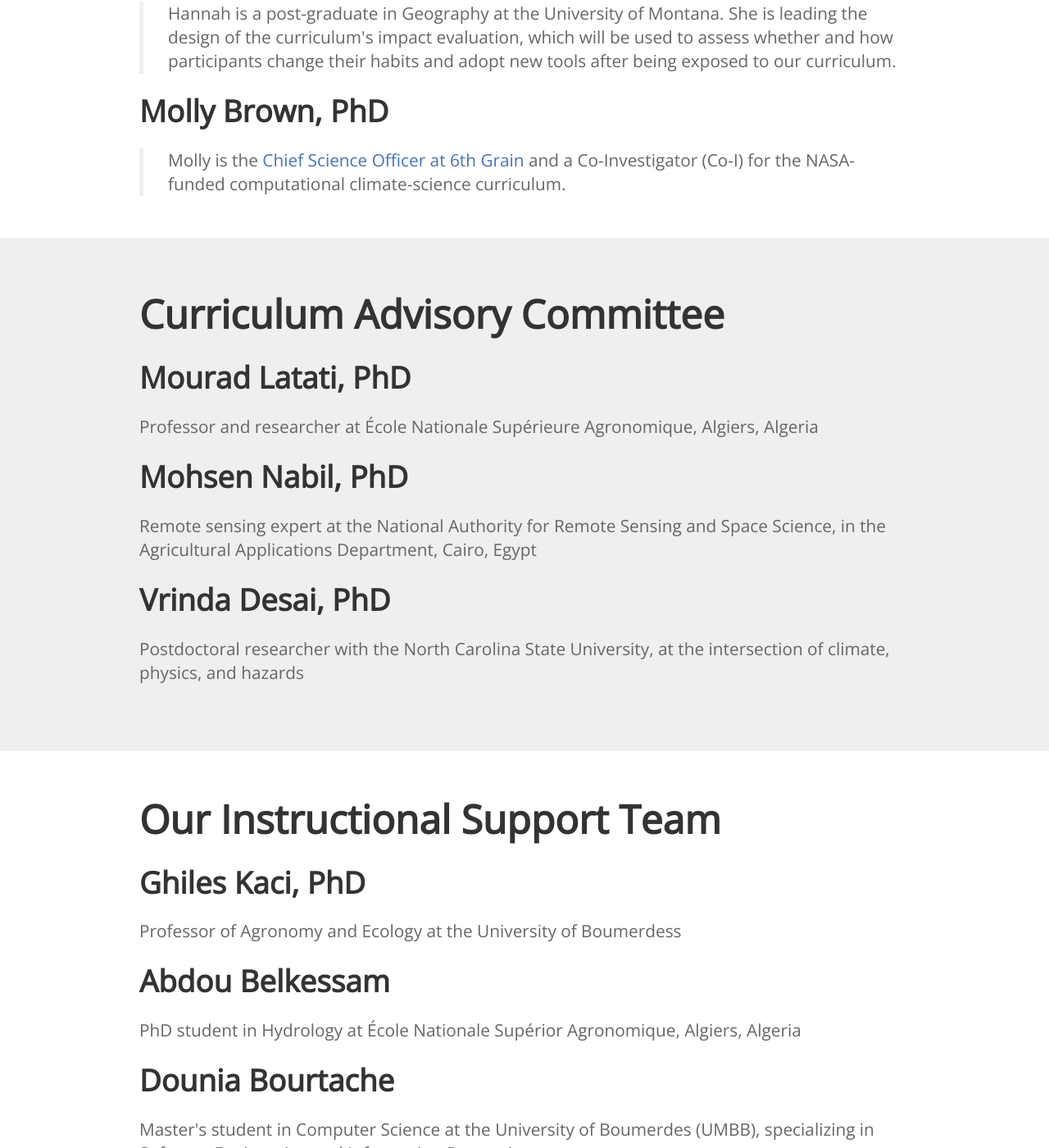
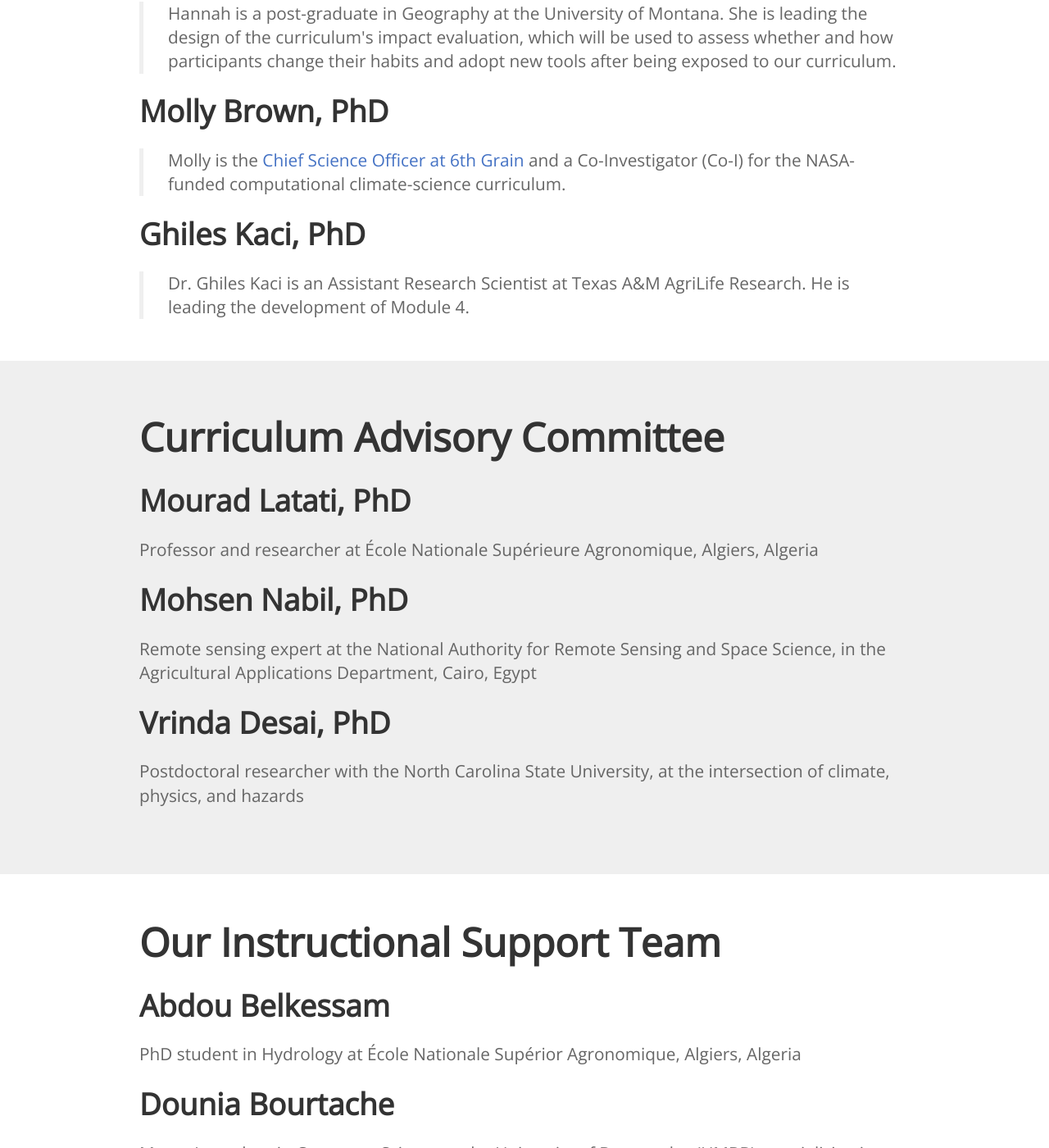
Before and after one commit to OpenClimateScience/OpenClimateScience.github.io, a Jekyll site: the page built from team.md, in a window 1280 px wide and 1400 px high, scrolled down 774 px. Shown: the whole window at 82% size. Built offline with Jekyll 4.4.1, drawn with Linux system fonts in a browser that asks for light colours; nearby versions of some CDN libraries.

Commit message:
Updated curriculum, added Ghiles' new affiliation

```diff
--- a/team.md
+++ b/team.md
@@ -34,6 +34,12 @@ permalink: /team
 		Molly is the <a href="https://www.6grain.com/" target="_blank">Chief Science Officer at 6th Grain</a> and a Co-Investigator (Co-I) for the NASA-funded computational climate-science curriculum.
 		</p>
 	</div>
+	<div class="bio">
+		<h2 class="team">Ghiles Kaci, PhD</h2>
+		<p>
+		Dr. Ghiles Kaci is an Assistant Research Scientist at Texas A&M AgriLife Research. He is leading the development of Module 4.
+		</p>
+	</div>
 </div>
 
 <div class="darker">
@@ -51,10 +57,6 @@ permalink: /team
 
 <div class="container" style="padding-top:50px;">
 	<h1 class="editable">Our Instructional Support Team</h1>
-
-	<h2 class="team">Ghiles Kaci, PhD</h2>
-	<p>Professor of Agronomy and Ecology at the University of Boumerdess</p>
-
 	<h2 class="team">Abdou Belkessam</h2>
 	<p>PhD student in Hydrology at École Nationale Supérior Agronomique, Algiers, Algeria</p>
 
```
Also changed, not shown: curriculum.md (+4 -2 lines).
